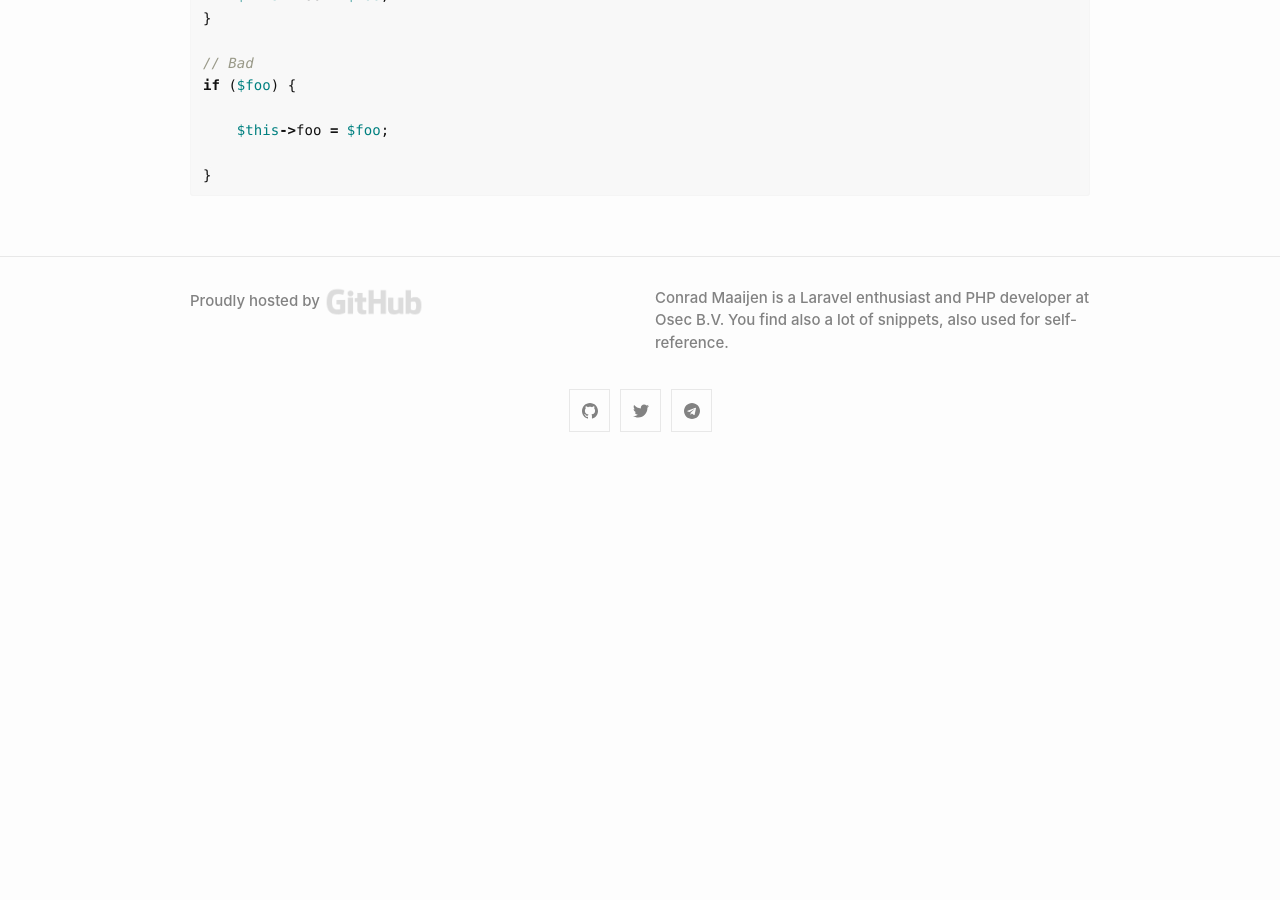
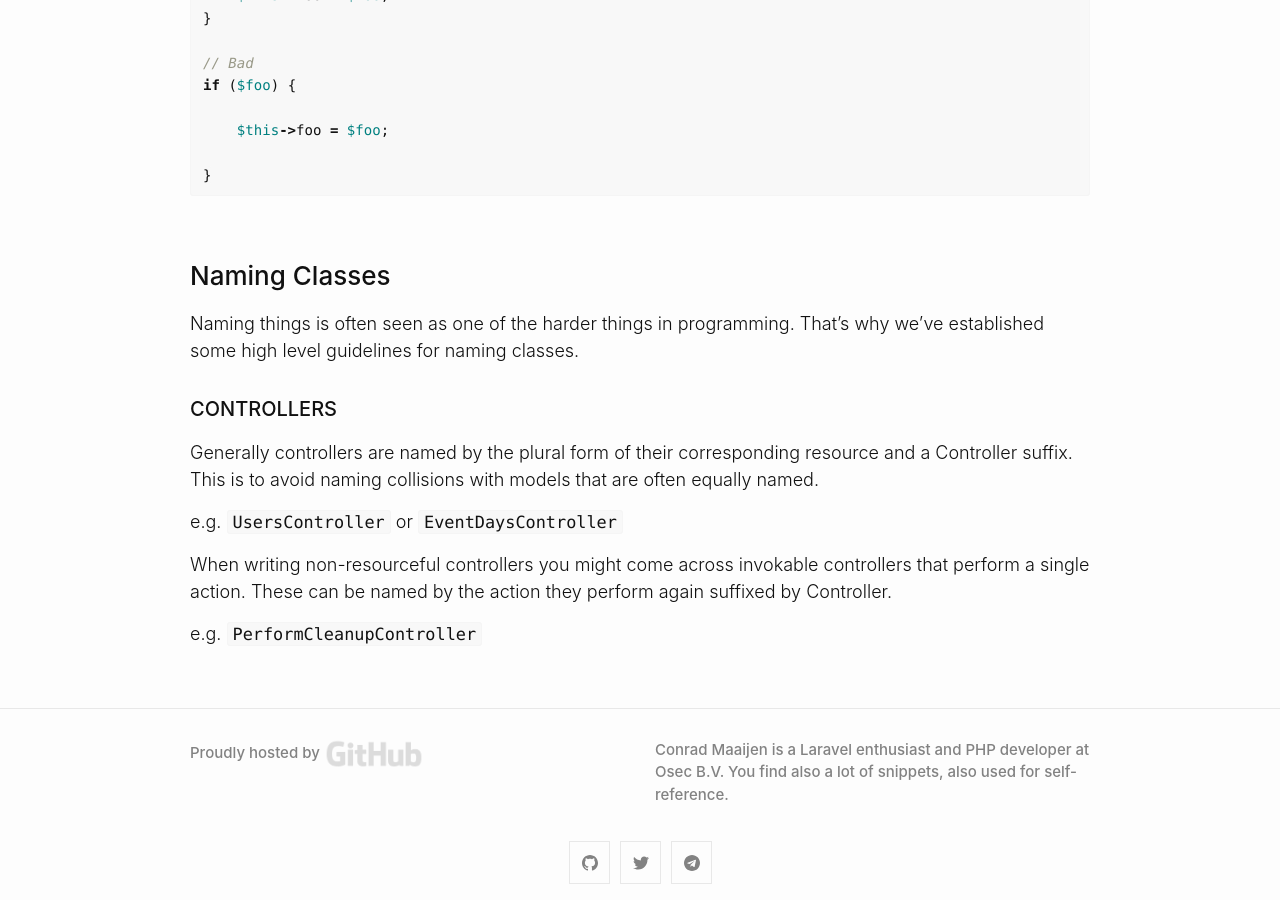
Before and after one commit to ConradMaaijen/conradmaayen.github.io, a Jekyll site: the page built from _posts/2021-04-23-php-rules.md, in a window 1280 px wide and 900 px high, scrolled down 7513 px. Built offline with Jekyll 4.4.1, drawn with Linux system fonts in a browser that asks for light colours; before the commit the page ends 7980 px from its top, so only the background shows below that.

Commit message:
update php-rules.md

````diff
--- a/_posts/2021-04-23-php-rules.md
+++ b/_posts/2021-04-23-php-rules.md
@@ -331,3 +331,17 @@ if ($foo) {
 
 }
 ```
+
+### Naming Classes
+
+Naming things is often seen as one of the harder things in programming. That's why we've established some high level guidelines for naming classes.
+
+#### CONTROLLERS
+
+Generally controllers are named by the plural form of their corresponding resource and a Controller suffix. This is to avoid naming collisions with models that are often equally named.
+
+e.g. `UsersController` or `EventDaysController`
+
+When writing non-resourceful controllers you might come across invokable controllers that perform a single action. These can be named by the action they perform again suffixed by Controller.
+
+e.g. `PerformCleanupController`
````
